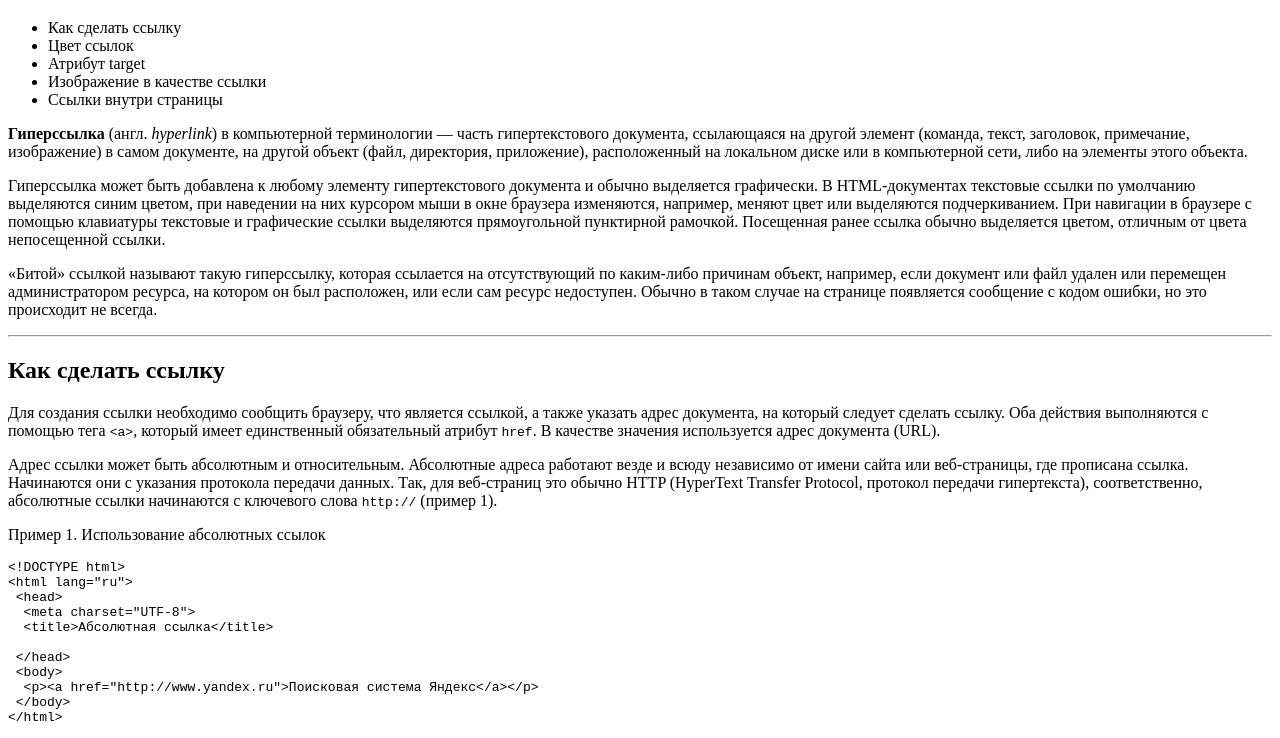
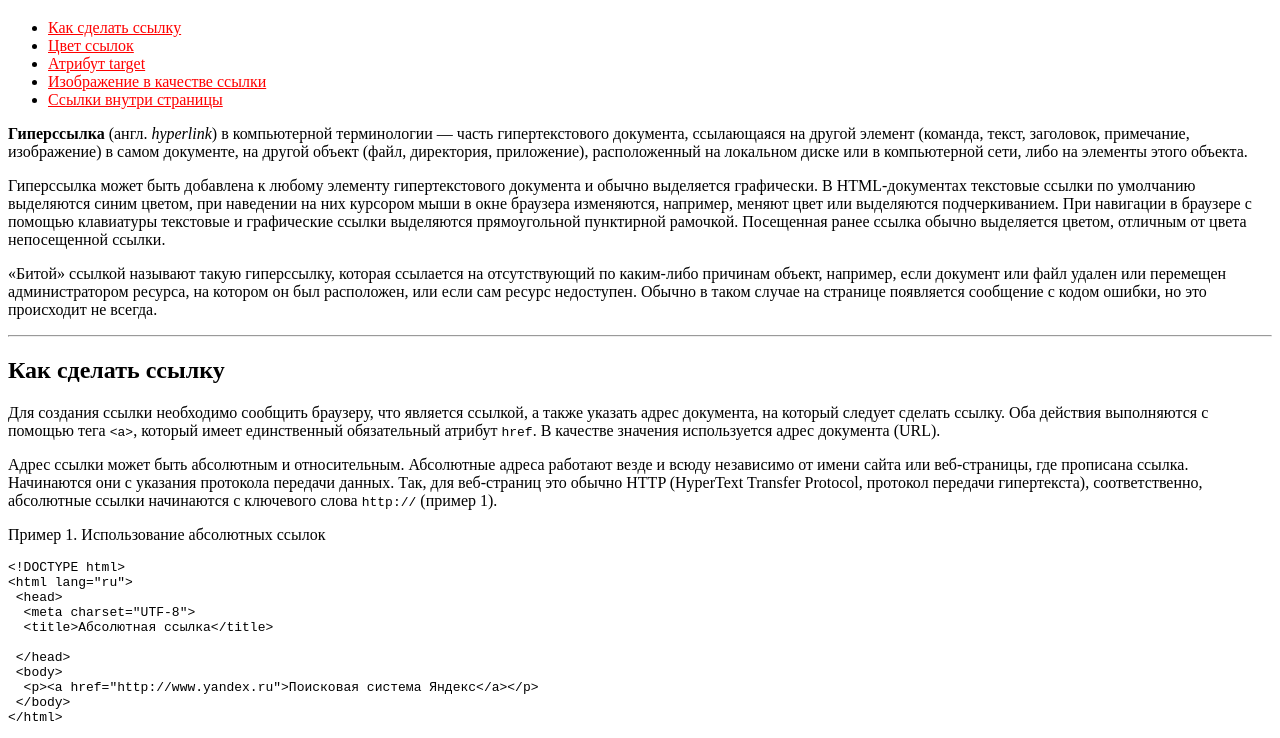
Before and after one commit to kseniy-san/kseniy-san.github.io, a plain HTML site: page lab1/lab1_2.html in a window 1280 px wide. Shown: the part 61-799 px from the top of the page. Drawn offline with Linux system fonts and the light colour scheme.

Commit message:
work big

```diff
--- a/lab1/lab1_2.html
+++ b/lab1/lab1_2.html
@@ -2,18 +2,18 @@
 <html lang="ru">
 <head>
   <meta charset="UTF-8">
-  <title>Внутрення навигация</title>
+  <title>Внутрення навигация (Задание2)</title>
 </head>
-<body>
+<body  link="red" vlink="#cecece" alink="#ff0000">
 <h1>Ссылки</h1>
 <nav>
 <!-- Сделайте элементы списка ссылками на соответствующие заголовки h2 -->
 	<ul>
-		<li>Как сделать ссылку</li>
-		<li>Цвет ссылок</li>
-		<li>Атрибут target</li>
-		<li>Изображение в качестве ссылки</li>
-		<li>Ссылки внутри страницы</li>
+		<li><a href="#section1">Как сделать ссылку</a></li>
+		<li><a href="#section2">Цвет ссылок</a></li>
+		<li><a href="#section3">Атрибут target</a></li>
+		<li><a href="#section4">Изображение в качестве ссылки</a></li>
+		<li><a href="#section5">Ссылки внутри страницы</a></li>
 	</ul>
 </nav>
 
@@ -23,7 +23,7 @@
 
 <hr>
 
-<h2>Как сделать ссылку</h2>
+<h2 id="section1"> Как сделать ссылку</h2>
 <p>Для создания ссылки необходимо сообщить браузеру, что является
   ссылкой, а также указать адрес документа, на который следует сделать
   ссылку. Оба действия выполняются с помощью тега <code>&lt;a&gt;</code>,
@@ -90,7 +90,7 @@
 
 <hr>
 
-<h2>Цвет ссылок</h2>
+<h2 id="section2">Цвет ссылок</h2>
 <p>Цвета ссылок задаются в качестве атрибутов тега <code>&lt;body&gt;</code>.
  Атрибуты являются необязательными и если они не указаны используются
   значения по умолчанию.</p>
@@ -129,7 +129,7 @@
 
 <hr>
 
-<h2>Атрибут target</h2>
+<h2 id="section3">Атрибут target</h2>
 <p>По умолчанию, при переходе по ссылке документ открывается в текущем окне или
   фрейме. При необходимости, это условие может быть изменено атрибутом <code>target</code>
   тега <code>&lt;a&gt;</code>. Этот атрибут может принимать следующие
@@ -203,7 +203,7 @@
 
 <hr>
 
-<h2>Изображение в качестве ссылки</h2>
+<h2 id="section4">Изображение в качестве ссылки</h2>
 <p>Кроме текста, в качестве ссылок можно использовать и рисунки. Изображение в
   этом случае надо поместить между тегами <code>&lt;a&gt;</code>
   и <code>&lt;/a&gt;</code>, как показано в примере&nbsp;7.</p>
@@ -249,7 +249,7 @@
 
 <hr>
 
-<h2>Ссылки внутри страницы</h2>
+<h2 id="section5">Ссылки внутри страницы</h2>
 <p>
 Якорем называется закладка с уникальным именем на определённом месте веб-страницы, предназначенная для перехода к ней по ссылке. Якоря удобно применять в документах большого объёма, чтобы можно было быстро переходить к нужному разделу.
 </p>
```
